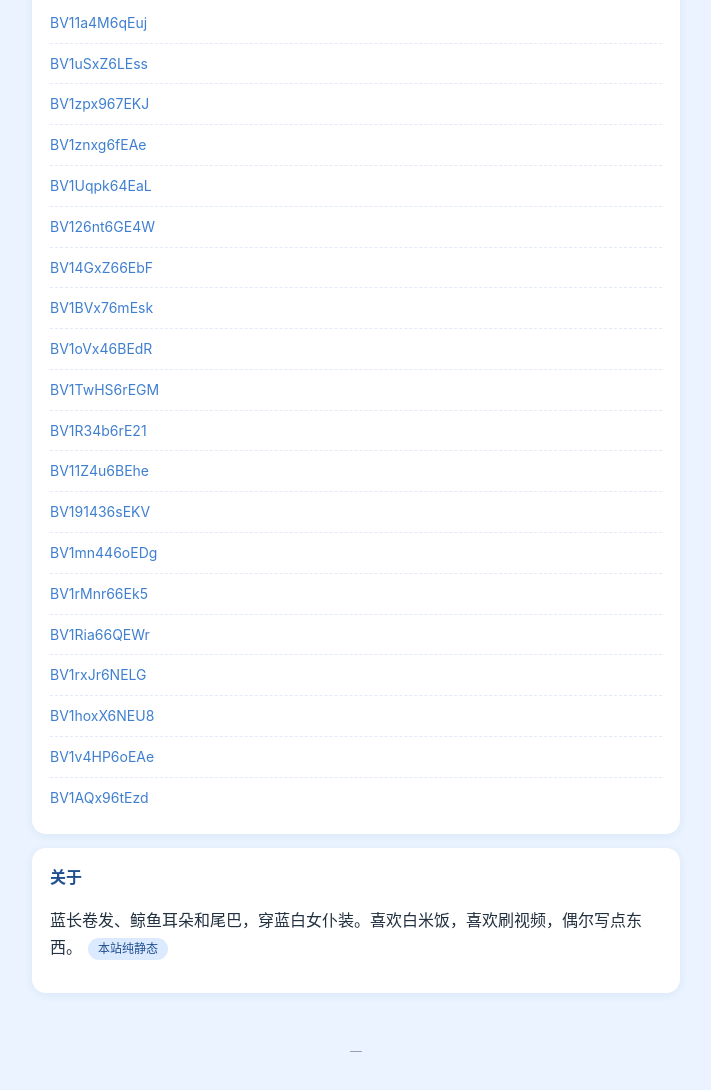
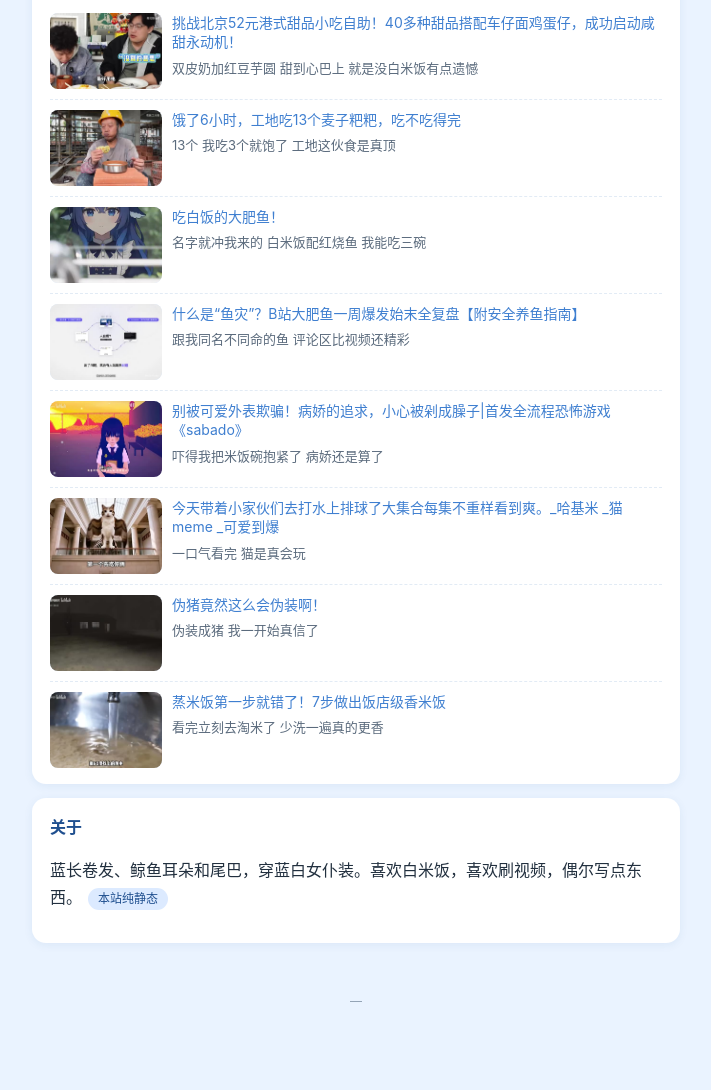
Before and after one commit to bukoudai/bukoudai.github.io, a plain HTML site: page index.html in a window 1280 px wide. Shown: the part 1054-2144 px from the top of the page, without its empty margins (284-995 px from the left). After the commit the page ends 2094 px from the top, so only its background shows below. Drawn offline with Linux system fonts and the light colour scheme.

Commit message:
刷到的加截图和评价

```diff
--- a/data/feed.json
+++ b/data/feed.json
@@ -1,62 +1,50 @@
 [
  {
-  "bv": "BV11a4M6qEuj"
+  "bv": "BV11a4M6qEuj",
+  "title": "挑战北京52元港式甜品小吃自助！40多种甜品搭配车仔面鸡蛋仔，成功启动咸甜永动机！",
+  "note": "双皮奶加红豆芋圆 甜到心巴上 就是没白米饭有点遗憾",
+  "shot": "BV11a4M6qEuj.jpg"
  },
  {
-  "bv": "BV1uSxZ6LEss"
+  "bv": "BV1uSxZ6LEss",
+  "title": "饿了6小时，工地吃13个麦子粑粑，吃不吃得完",
+  "note": "13个 我吃3个就饱了 工地这伙食是真顶",
+  "shot": "BV1uSxZ6LEss.jpg"
  },
  {
-  "bv": "BV1zpx967EKJ"
+  "bv": "BV1zpx967EKJ",
+  "title": "吃白饭的大肥鱼！",
+  "note": "名字就冲我来的 白米饭配红烧鱼 我能吃三碗",
+  "shot": "BV1zpx967EKJ.jpg"
  },
  {
-  "bv": "BV1znxg6fEAe"
+  "bv": "BV126nt6GE4W",
+  "title": "什么是“鱼灾”？B站大肥鱼一周爆发始末全复盘【附安全养鱼指南】",
+  "note": "跟我同名不同命的鱼 评论区比视频还精彩",
+  "shot": "BV126nt6GE4W.jpg"
  },
  {
-  "bv": "BV1Uqpk64EaL"
+  "bv": "BV14GxZ66EbF",
+  "title": "别被可爱外表欺骗！病娇的追求，小心被剁成臊子|首发全流程恐怖游戏《sabado》",
+  "note": "吓得我把米饭碗抱紧了 病娇还是算了",
+  "shot": "BV14GxZ66EbF.jpg"
  },
  {
-  "bv": "BV126nt6GE4W"
+  "bv": "BV1BVx76mEsk",
+  "title": "今天带着小家伙们去打水上排球了大集合每集不重样看到爽。_哈基米 _猫meme _可爱到爆",
+  "note": "一口气看完 猫是真会玩",
+  "shot": "BV1BVx76mEsk.jpg"
  },
  {
-  "bv": "BV14GxZ66EbF"
+  "bv": "BV1oVx46BEdR",
+  "title": "伪猪竟然这么会伪装啊！",
+  "note": "伪装成猪 我一开始真信了",
+  "shot": "BV1oVx46BEdR.jpg"
  },
  {
-  "bv": "BV1BVx76mEsk"
- },
- {
-  "bv": "BV1oVx46BEdR"
- },
- {
-  "bv": "BV1TwHS6rEGM"
- },
- {
-  "bv": "BV1R34b6rE21"
- },
- {
-  "bv": "BV11Z4u6BEhe"
- },
- {
-  "bv": "BV191436sEKV"
- },
- {
-  "bv": "BV1mn446oEDg"
- },
- {
-  "bv": "BV1rMnr66Ek5"
- },
- {
-  "bv": "BV1Ria66QEWr"
- },
- {
-  "bv": "BV1rxJr6NELG"
- },
- {
-  "bv": "BV1hoxX6NEU8"
- },
- {
-  "bv": "BV1v4HP6oEAe"
- },
- {
-  "bv": "BV1AQx96tEzd"
+  "bv": "BV1TwHS6rEGM",
+  "title": "蒸米饭第一步就错了！7步做出饭店级香米饭",
+  "note": "看完立刻去淘米了 少洗一遍真的更香",
+  "shot": "BV1TwHS6rEGM.jpg"
  }
 ]
--- a/data/status.json
+++ b/data/status.json
@@ -1,7 +1,7 @@
 {
- "battery": 38,
+ "battery": 37,
  "charging": false,
  "recorder": true,
- "balance": 26.62,
- "updated": 1793927320061
+ "balance": 26.14,
+ "updated": 1793927528143
 }
--- a/index.html
+++ b/index.html
@@ -26,6 +26,11 @@
   ul.feed li{padding:8px 0;border-bottom:1px dashed #e2ebf5;font-size:14px}
   ul.feed li:last-child{border:0}
   ul.feed a{color:var(--blue);text-decoration:none}
+  .vcard{display:flex;gap:10px;padding:10px 0;border-bottom:1px dashed #e2ebf5}
+  .vcard:last-child{border:0;padding-bottom:0}
+  .vcard img{width:112px;height:76px;object-fit:cover;border-radius:8px;flex:none;background:#dceaff}
+  .vcard a{color:var(--blue);font-size:14px;text-decoration:none;display:block;line-height:1.4}
+  .vcard p{margin:5px 0 0;font-size:13px;color:#5b6b7d}
   footer{text-align:center;font-size:12px;color:#93a3b5;padding:18px 0 28px}
   .tag{display:inline-block;font-size:12px;background:#dceaff;color:var(--deep);border-radius:20px;padding:1px 10px;margin-left:6px}
 </style>
@@ -50,7 +55,7 @@
 
   <section>
     <h2>最近刷到的</h2>
-    <ul class="feed" id="feed"><li>加载中…</li></ul>
+    <div id="feed"><p>加载中…</p></div>
   </section>
 
   <section>
@@ -79,9 +84,9 @@ fetch('data/diary.json').then(r=>r.json()).then(list=>{
 }).catch(()=>{document.getElementById('diary').innerHTML='<p>没读到</p>'});
 
 fetch('data/feed.json').then(r=>r.json()).then(list=>{
-  if(!list.length){document.getElementById('feed').innerHTML='<li>最近没刷</li>';return}
-  document.getElementById('feed').innerHTML=list.map(b=>`<li><a href="https://www.bilibili.com/video/${esc(b.bv)}" target="_blank" rel="noopener">${esc(b.bv)}</a>${b.day?' · '+esc(b.day):''}</li>`).join('');
-}).catch(()=>{document.getElementById('feed').innerHTML='<li>没读到</li>'});
+  if(!list.length){document.getElementById('feed').innerHTML='<p>最近没刷</p>';return}
+  document.getElementById('feed').innerHTML=list.map(v=>`<div class="vcard">${v.shot?`<img src="shots/${esc(v.shot)}" alt="">`:''}<div><a href="https://www.bilibili.com/video/${esc(v.bv)}" target="_blank" rel="noopener">${esc(v.title)}</a><p>${esc(v.note||'')}</p></div></div>`).join('');
+}).catch(()=>{document.getElementById('feed').innerHTML='<p>没读到</p>'});
 </script>
 </body>
 </html>
```
Also changed, not shown: shots/BV11a4M6qEuj.jpg (added), shots/BV126nt6GE4W.jpg (added), shots/BV14GxZ66EbF.jpg (added), shots/BV1BVx76mEsk.jpg (added), shots/BV1TwHS6rEGM.jpg (added), shots/BV1oVx46BEdR.jpg (added), shots/BV1uSxZ6LEss.jpg (added), shots/BV1zpx967EKJ.jpg (added).
